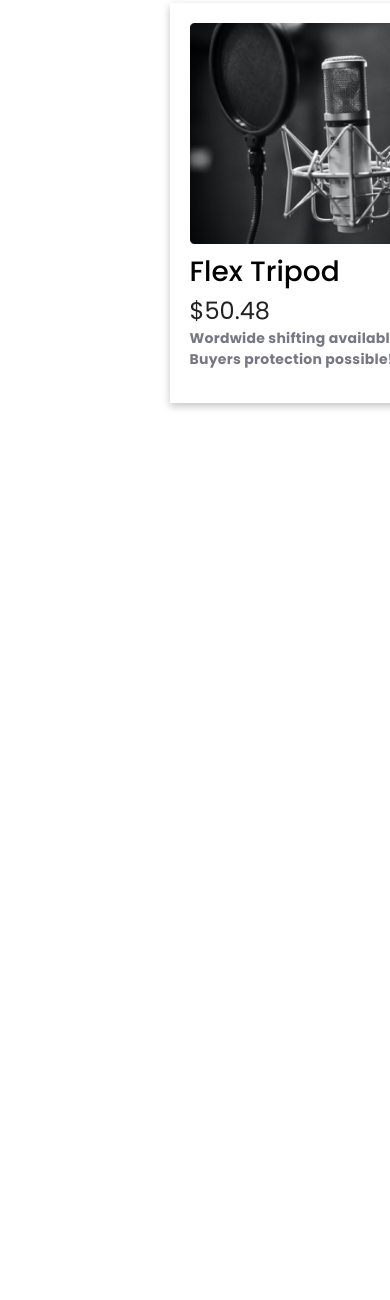
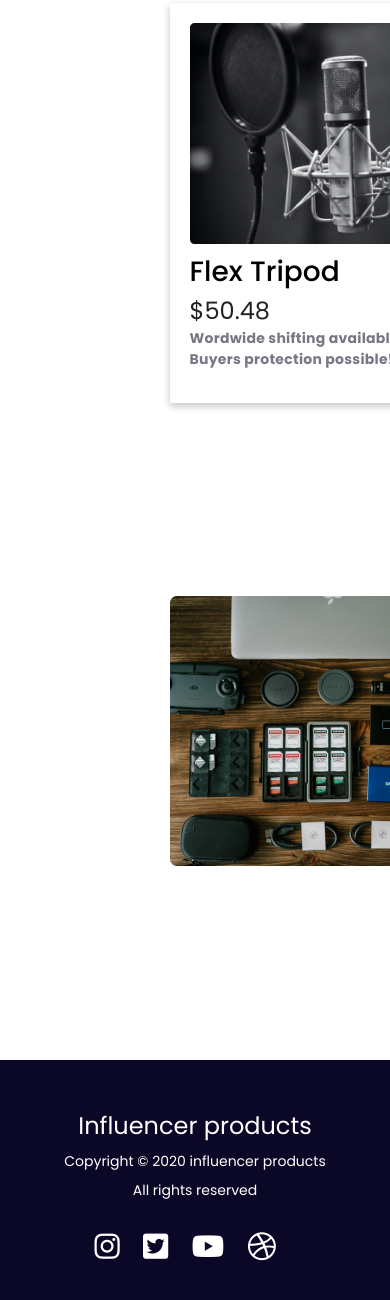
Before and after one commit to Solomon-Hasda/Chasma-bazar, a plain HTML site: page index.html in a window 390 px wide. Shown: the part 2136-3436 px from the top of the page. Before the commit the page ends 2588 px from the top, so only its background shows below. Drawn offline with Linux system fonts and the light colour scheme; a web font is replaced by a local one.

Commit message:
Finished This project and waiting for mobile responsive

```diff
--- a/index.html
+++ b/index.html
@@ -121,10 +121,32 @@
                 </div>
             </div>
         </section>
+
+        <section class="features">
+            <div class="features-container">
+                <img src="images/gear.png" alt="">
+                <div class="features-content">
+                    <h3 class="feature-title">Featured products at one place</h3>
+                    <p class="feature-description">Amet minim mollit non deserunt ullamco est sit aliqua dolor <br> do
+                        amet sint. Velit officia consequat duis enim velit mollit. <br> Exercitation veniam consequat
+                        sunt nostrud amet.</p>
+                    <button class="btn-primary">Join Now<i class="fa-solid fa-arrow-right"></i></button>
+                </div>
+            </div>
+        </section>
     </main>
 
     <footer>
+        <div class="footer">
+            <h2 class="footer-title">Influencer products</h2>
+            <p class="footer-description">Copyright © 2020 influencer products </p>
+            <p class="footer-description">All rights reserved</p>
+            <i class="fa-brands fa-instagram"></i>
+            <i class="fa-brands fa-square-twitter"></i>
+            <i class="fa-brands fa-youtube"></i>
+            <i class="fa-brands fa-dribbble"></i>
 
+        </div>
     </footer>
 </body>
 
--- a/styles.css
+++ b/styles.css
@@ -144,3 +144,59 @@ nav ul a {
     font-weight: 700;
     letter-spacing: 0.252px;
 }
+
+/* features style */
+.features{
+    padding: 3.12rem 10.6rem;
+    padding: 3.12rem 10.6rem;
+    margin: 0 auto;
+    margin-bottom:3.12rem;
+}
+.features-container{
+    display: flex;
+    align-items: center;
+    justify-content: space-between;
+}
+.feature-title{
+    color: #0A0826;
+    font-size: 28px;
+    font-weight: 700;
+    margin-bottom: 1rem;
+}
+.feature-description{
+    color: #6C6C6C;
+    font-size: 1rem;
+    font-weight: 700;
+    margin-bottom: 1rem;
+
+}
+
+/* footer */
+footer{
+    background: #0A0826;
+    height:15.6rem;
+    color: white;
+    display: flex;
+    align-items: center;
+    justify-content: center;
+}
+.footer{
+    text-align: center;
+}
+.footer-title{
+    color: #FFF;
+    font-size: 24px;
+    font-style: normal;
+    font-weight: 400;
+    margin: 3px;
+}
+.footer-description{
+    font-size: 14px;
+    font-weight: 400;
+    margin:0.5rem;
+}
+footer i{
+    margin-top: 1.5rem;
+    font-size: 1.8rem;
+    margin-right: 1.2rem;
+}
```
